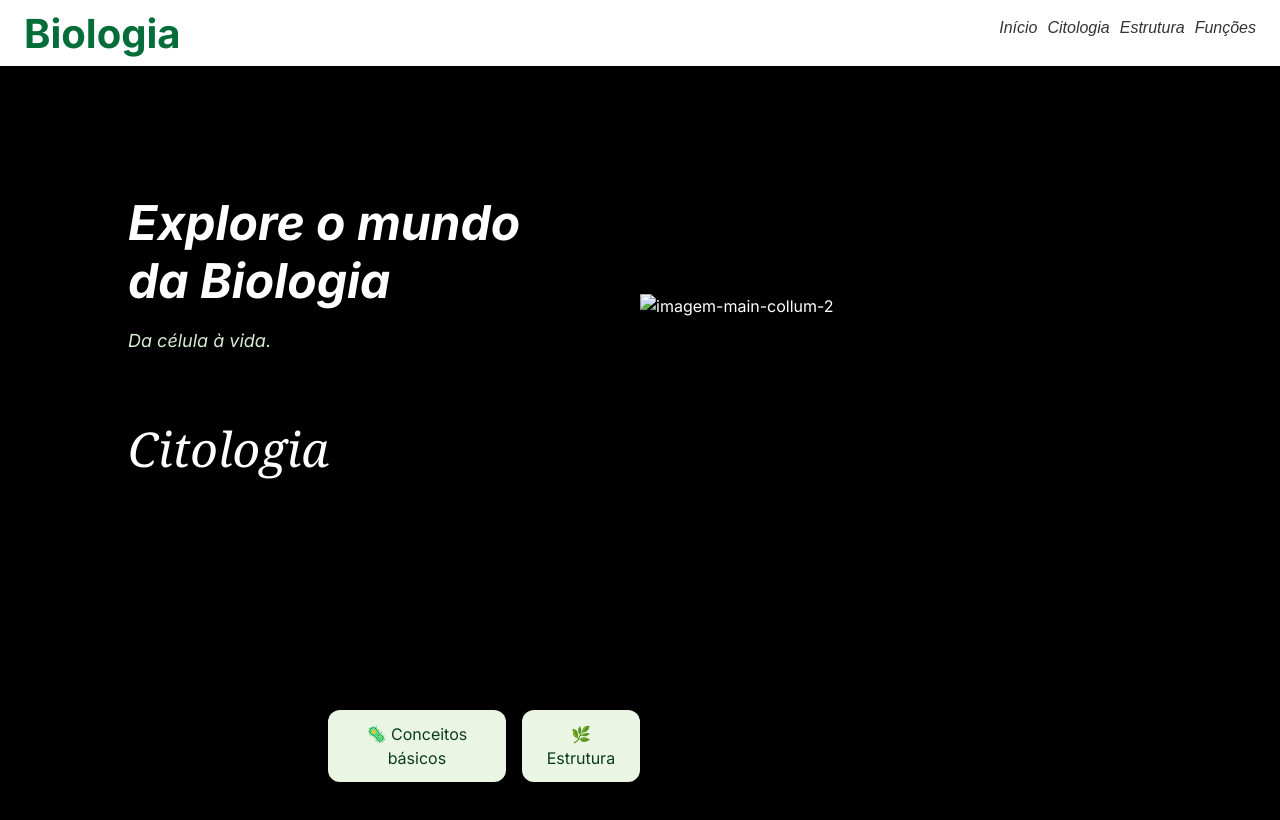
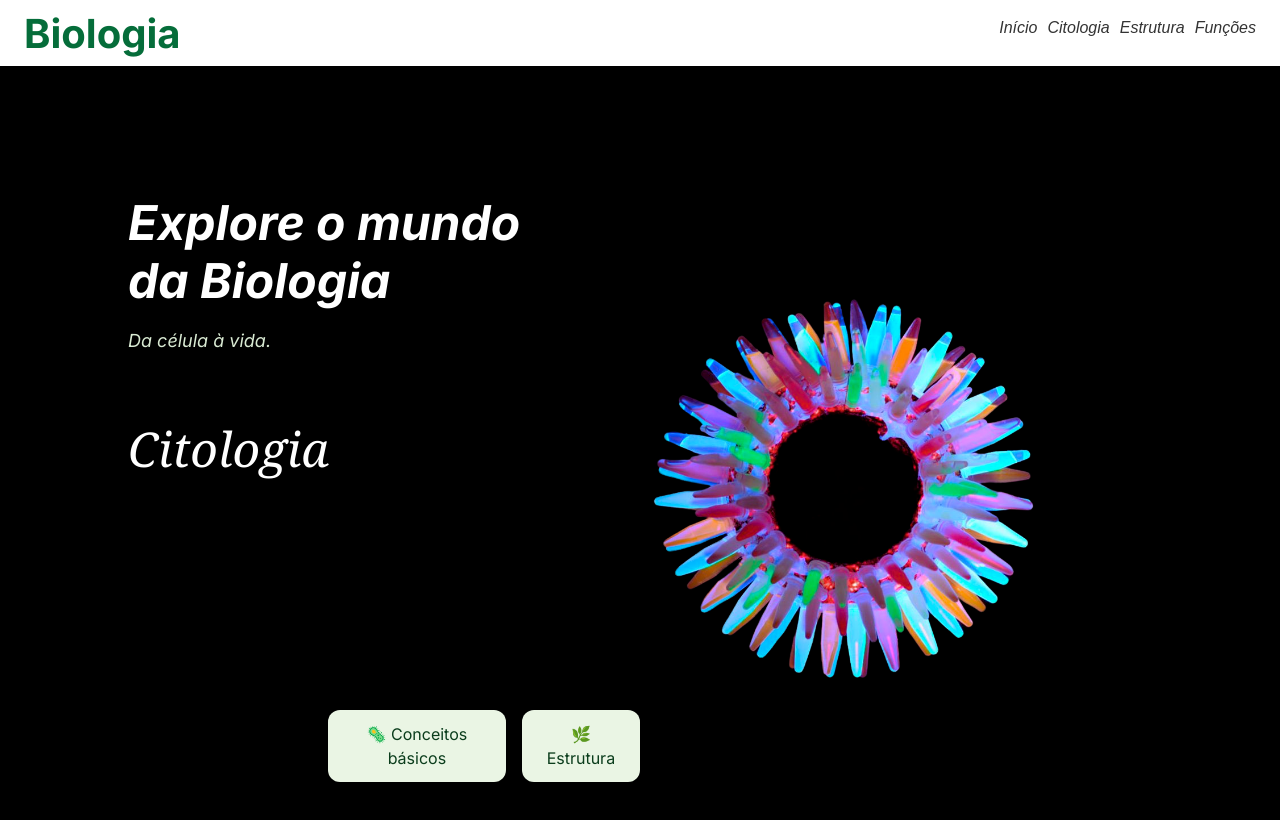
Before and after one commit to GustavoBabberg/Site-Biologia-Citologia, a plain HTML site: page index.html in a window 1280 px wide. Drawn offline with nearby package versions, Linux system fonts and the light colour scheme; a web font is replaced by a local one.

Commit message:
Update index.html
coreção de caminhos de imagens

```diff
--- a/index.html
+++ b/index.html
@@ -21,7 +21,7 @@
 
   <main>
     <section class="main-1">
-      <img class="img-main" src="./img/047542f39d6164b0578b92f643afd761c1e22ac0.png" alt="imagem-main-collum-2">
+      <img class="img-main" src="./047542f39d6164b0578b92f643afd761c1e22ac0.png" alt="imagem-main-collum-2">
       <section class="collum-main">
         <div class="text">
           <h2>Explore o mundo<br>da Biologia</h2>
```
